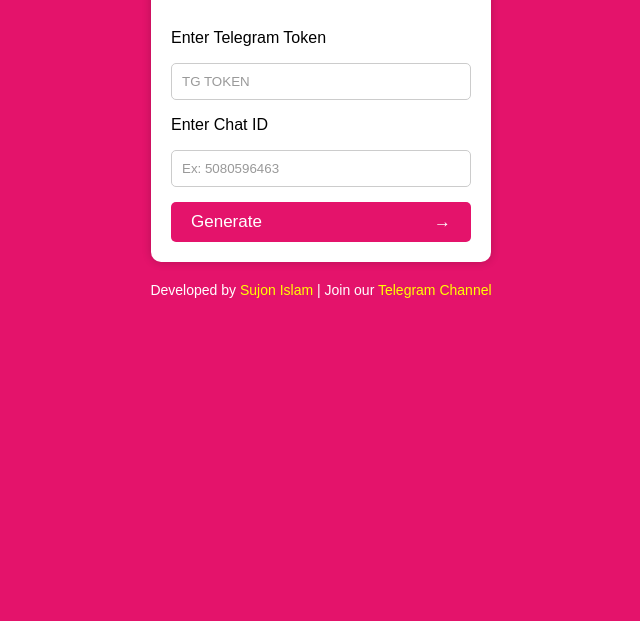
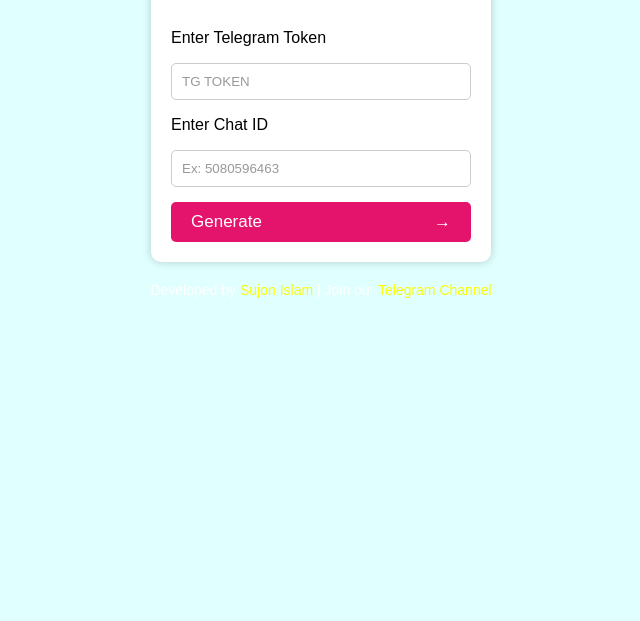
Before and after one commit to brillianttopup/5266, a plain HTML site: page index.html in a window 1280 px wide. Shown: the part 229-850 px from the top of the page, without its empty margins (319-959 px from the left). Drawn offline with Linux system fonts and the light colour scheme.

Commit message:
Update index.html

```diff
--- a/index.html
+++ b/index.html
@@ -20,7 +20,7 @@
         }
 
         body {
-            background-color: #e4136b;
+            background-color: #E0FFFF;
             font-family: Arial, sans-serif;
             margin: 0;
             padding: 0;
```
